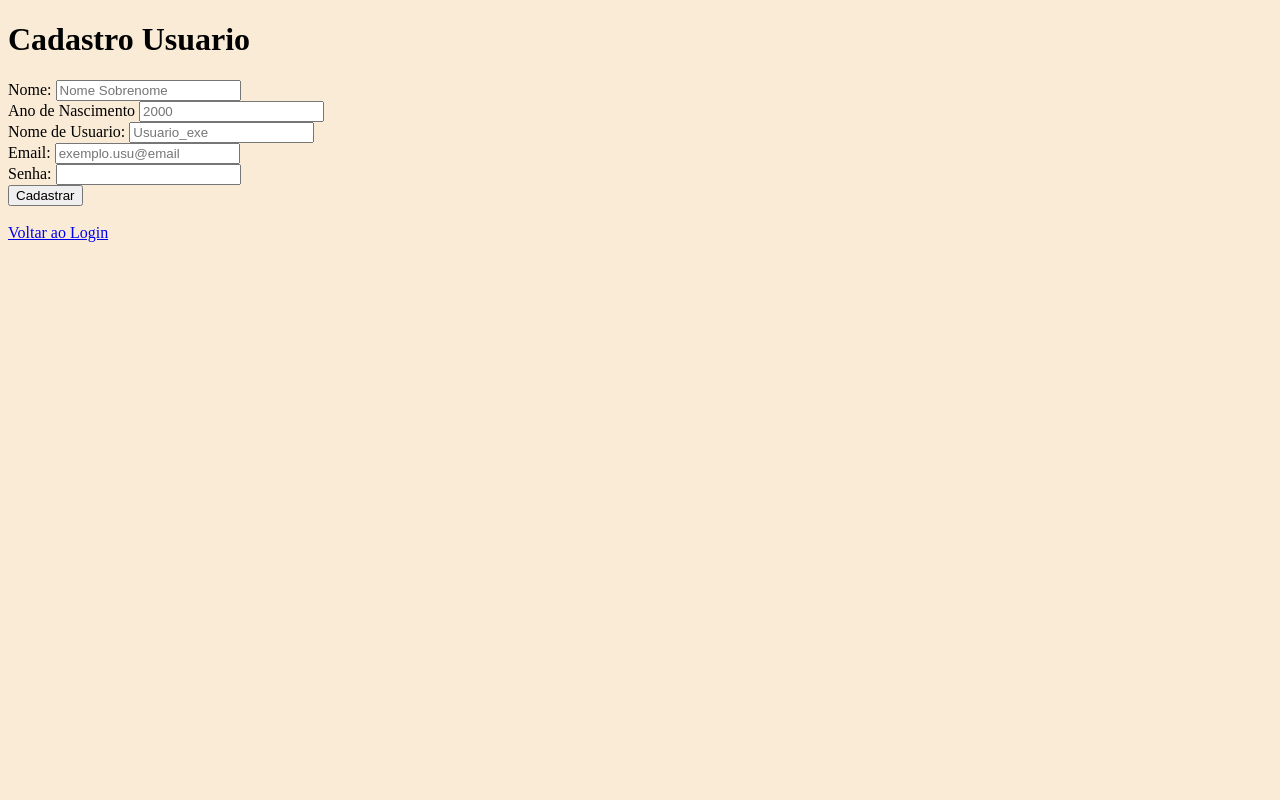
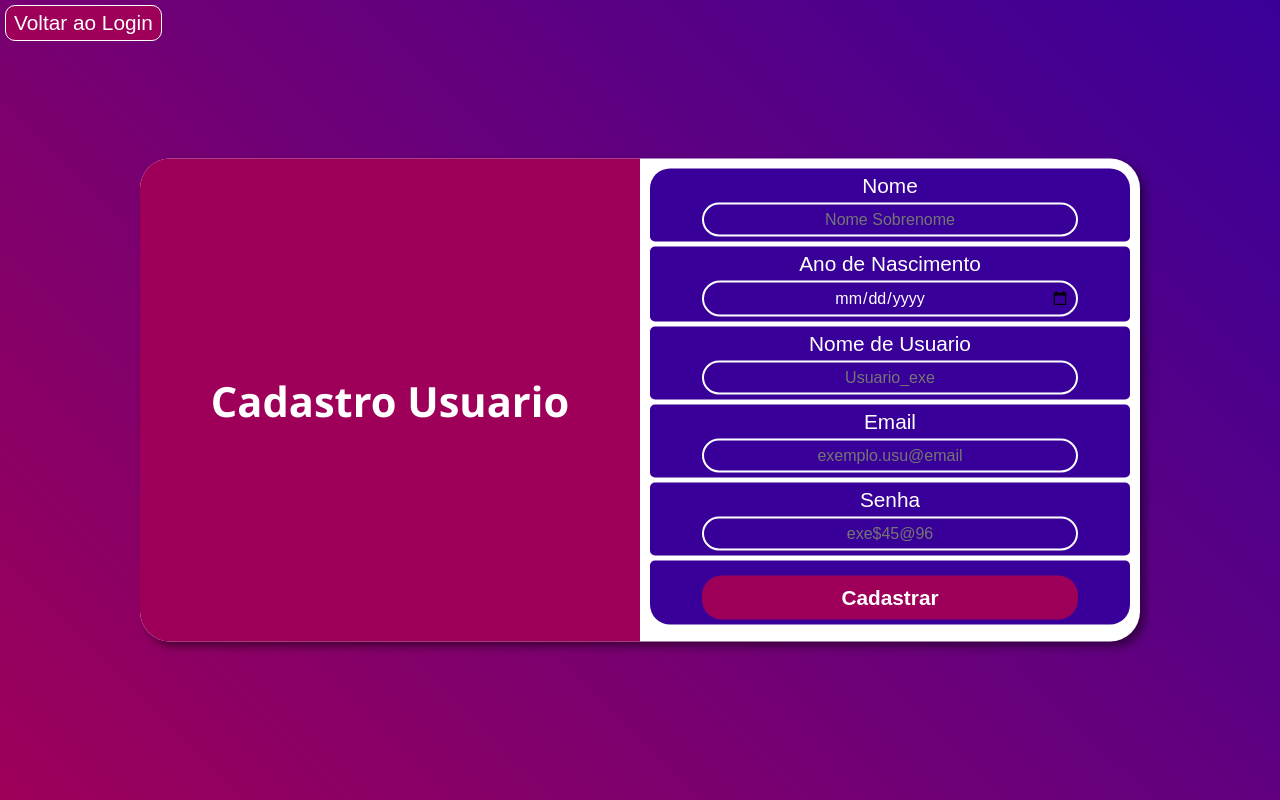
Before and after one commit to micaelsilvasouza/projeto-php-social, a PHP site: page /cadastro.php in a window 1280 px wide. Run offline with PHP 8.4, Linux system fonts and the light colour scheme.

Commit message:
Estilos Login e Cadastro

```diff
--- a/cadastro.php
+++ b/cadastro.php
@@ -5,11 +5,8 @@
     <meta http-equiv="X-UA-Compatible" content="IE=edge">
     <meta name="viewport" content="width=device-width, initial-scale=1.0">
     <title>Cadastro Usuario</title>
-    <style>
-        body{
-            background-color: antiquewhite;
-        }
-    </style>
+    <link rel="stylesheet" href="css/style.css">
+    <link rel="stylesheet" href="css/cadastro-login.css">
 </head>
 <body>
     <?php
@@ -30,39 +27,36 @@
         $check = false;
     ?>
 
+    <main>
         <h1>Cadastro Usuario</h1>
         <form action="<?=$_SERVER['PHP_SELF']?>" method="post">
             <div>
-            <label for="nome">Nome: </label>
+                <label for="nome">Nome</label>
                 <input type="text" name="nome" id="nome" placeholder="Nome Sobrenome" value="<?=$nome
                 ?>" required>
             </div>
             <div>
                 <label for="nasc">Ano de Nascimento</label>
-            <input type="number" name="nasc" id="nasc" placeholder="2000" value="<?=$nasc?>" required>
+                <input type="date" name="nasc" id="nasc" placeholder="2000" value="<?=$nasc?>" required>
             </div>
             <div>
-            <label for="usu">Nome de Usuario: </label>
+                <label for="usu">Nome de Usuario</label>
                 <input type="text" name="usu" id="usu" value="<?=$usuario?>" placeholder="Usuario_exe" required>
-            <span class="men"></span>
+            </div>
+            <div>
+                <label for="email">Email</label>
+                <input type="email" name="email" id="email"  value="<?=$email?>" placeholder="exemplo.usu@email" required>
+            </div>
+            <div>
+                <label for="sen">Senha</label>
+                <input type="password" name="sen" id="sen" minlength="8" maxlength="15" required placeholder="exe$45@96">
             </div>
 
-        <div>
-            <label for="email">Email: </label>
-            <input type="email" name="email" id="email"  value="<?=$email?>" placeholder="exemplo.usu@email" required>
-            <span class="men"></span>
-        </div>
 
-        <div>
-            <label for="sen">Senha: </label>
-            <input type="password" name="sen" id="sen" minlength="8" maxlength="15" required>
-            <span class="men"></span>
-        </div>
+            <div><input type="submit" value="Cadastrar"></div>
 
-        <div>
-            <input type="submit" value="Cadastrar">
-        </div>
         </form>
+    </main>
     <?php
         if($usuario != "" and $email != "" and $senha != ""){
             for($u = 0; $u < count($usuarios); $u += 1){
@@ -89,7 +83,6 @@
         }
         fclose($arquivo_usu)
     ?>
-    <br>
-    <a href="index.php">Voltar ao Login</a>
+    <a href="login.php">Voltar ao Login</a>
 </body>
 </html>
--- /dev/null
+++ b/css/cadastro-login.css
@@ -0,0 +1,153 @@
+body{
+    background-image: linear-gradient(45deg,var(--corFundo1), var(--corFundo2));
+    position: relative;
+}
+
+main{
+    background-color: white;
+    position: absolute;
+    width: 90vw;
+    max-width: 400px;
+    transform: translate(-50%,-50%);
+    top: 50%;
+    left: 50%;
+    border-radius: 30px;
+    box-shadow: 5px 5px 9px #00000076;
+}
+
+main > h1{
+    background-color: var(--corFundo1);
+    color: white;
+    font-size: 2.6em;
+    font-family: 'Segoe UI', Tahoma, Geneva, Verdana, sans-serif;
+    text-align: center;
+    margin-bottom: 5px;
+    padding: 10px;
+    border-top-left-radius: 30px;
+    border-top-right-radius: 30px;
+}
+
+main > form{
+    padding: 10px;
+}
+
+main > form > div{
+    background-color: var(--corFundo2);
+    margin-bottom: 5px;
+    padding: 5px;
+    border-radius: 5px;
+}
+
+main > form > div:first-child{
+    border-radius: 20px 20px 5px 5px;
+}
+
+main > form > div:last-child{
+    border-radius: 5px 5px 20px 20px;
+}
+
+main > form  div > label{
+    display: block;
+    font-size: 1.3em;
+    font-family: Arial, Helvetica, sans-serif;
+    text-align: center;
+    color: white;
+    padding-bottom: 5px;
+}
+
+main > form > div > input{
+    display: block;
+    font-size: 1em;
+    font-family: Arial, Helvetica, sans-serif;
+    padding: 6px;
+    text-align: center;
+    margin: auto;
+    width: 80%;
+    background-color: transparent;
+    color: white;
+    border: 2px solid white;
+    border-radius: 20px;
+}
+
+main > form  input[type="submit"]{
+    background-color: var(--corFundo1);
+    color:white;
+    font-size: 1.3em;
+    font-family: Arial, Helvetica, sans-serif;
+    font-weight: bolder;
+    width: 80%;
+    padding: 10px;
+    margin-top: 10px;
+    border: none;
+    border-radius: 20px;
+}
+
+main > form  input[type="submit"]:hover{
+    background-color: var(--corFundo3);
+}
+
+main > form  input[type="submit"]:active{
+    background-color: var(--corFundo4);
+}
+
+.men{
+    display: block;
+    text-align: center;
+    font-family: 'Courier New', Courier, monospace;
+    font-size: 1em;
+    background-color: red;
+    color: white;
+    width: 300px;
+    padding: 5px;
+    position: absolute;
+    top: 55px;
+    left: 30px;
+}
+
+
+a{
+    display: inline-block;
+    background-color: var(--corFundo1);
+    color: white;
+    font-size: 3vw;
+    font-family: Arial, Helvetica, sans-serif;
+    text-decoration: none;
+    padding: 5px 8px;
+    margin: 5px 5px;
+    border: 1px solid white;
+    border-radius: 10px;
+    position: absolute;
+    z-index: 2;
+}
+
+a:hover{
+    background-color: var(--corFundo3);
+}
+
+a:active{
+    background-color: var(--corFundo2);
+}
+
+@media screen and (min-width: 700px) {
+    main{
+        max-width: 1000px;
+    }
+    main > h1{
+        float: left;
+        width: 50%;
+        height: 100%;
+        border-radius: 30px 0px 0px 30px;
+        padding-top: 214px;
+        padding-bottom: 213px;
+        margin: 0px;
+    }
+
+    main > form{
+        float: left;
+        width: 50%;
+    }
+
+    a{
+        font-size: 1.3em;
+    }
+}
--- a/css/login.css
+++ b/css/login.css
@@ -16,7 +16,7 @@ h1{
     text-align: center;
     font-size: 2.5em ;
     font-family: 'Trebuchet MS', 'Lucida Sans Unicode', 'Lucida Grande', 'Lucida Sans', Arial, sans-serif;
-    margin-bottom: 15px;
+    margin-bottom: 5px;
     background-color: var(--corFundo1);
     color: white;
     border-radius: 20px 20px 0px 0px;
```
Also changed, not shown: login.php (+27 -12 lines). Lines whose indentation alone changed are shown as unchanged.
